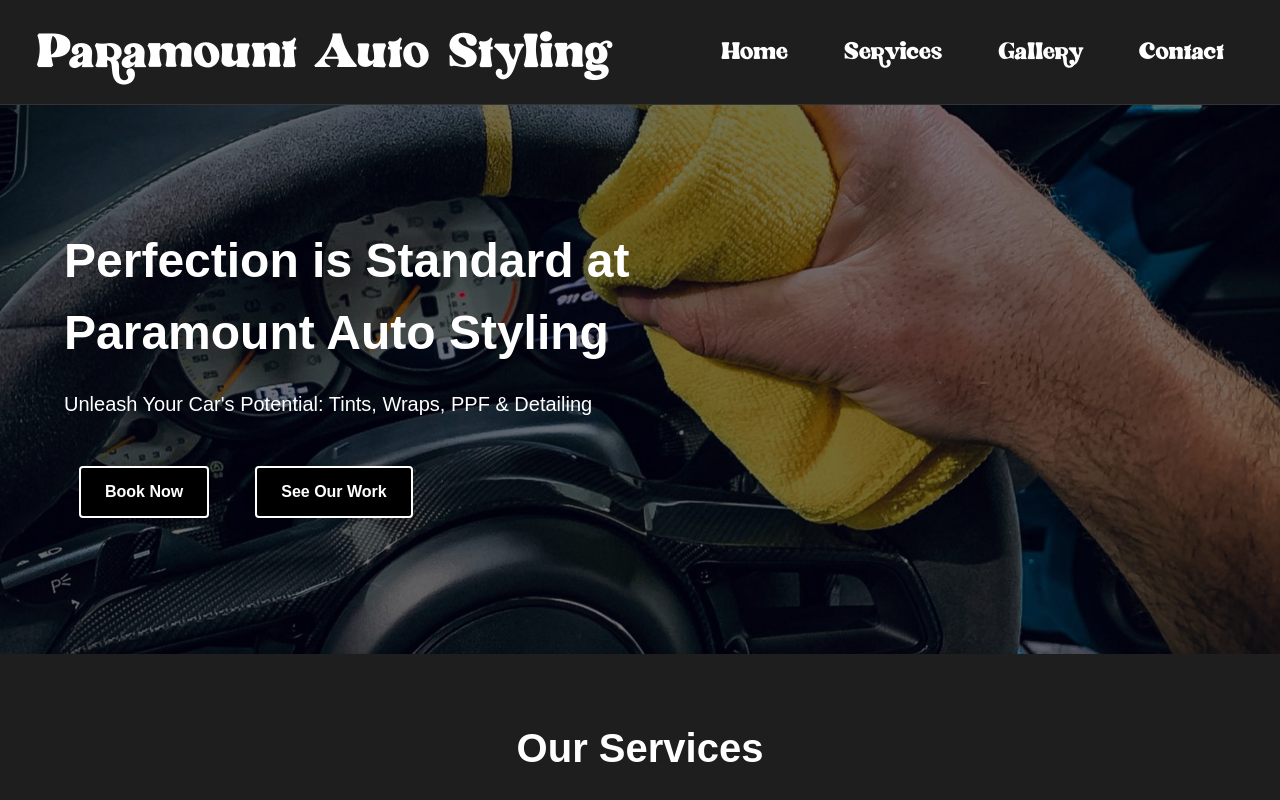
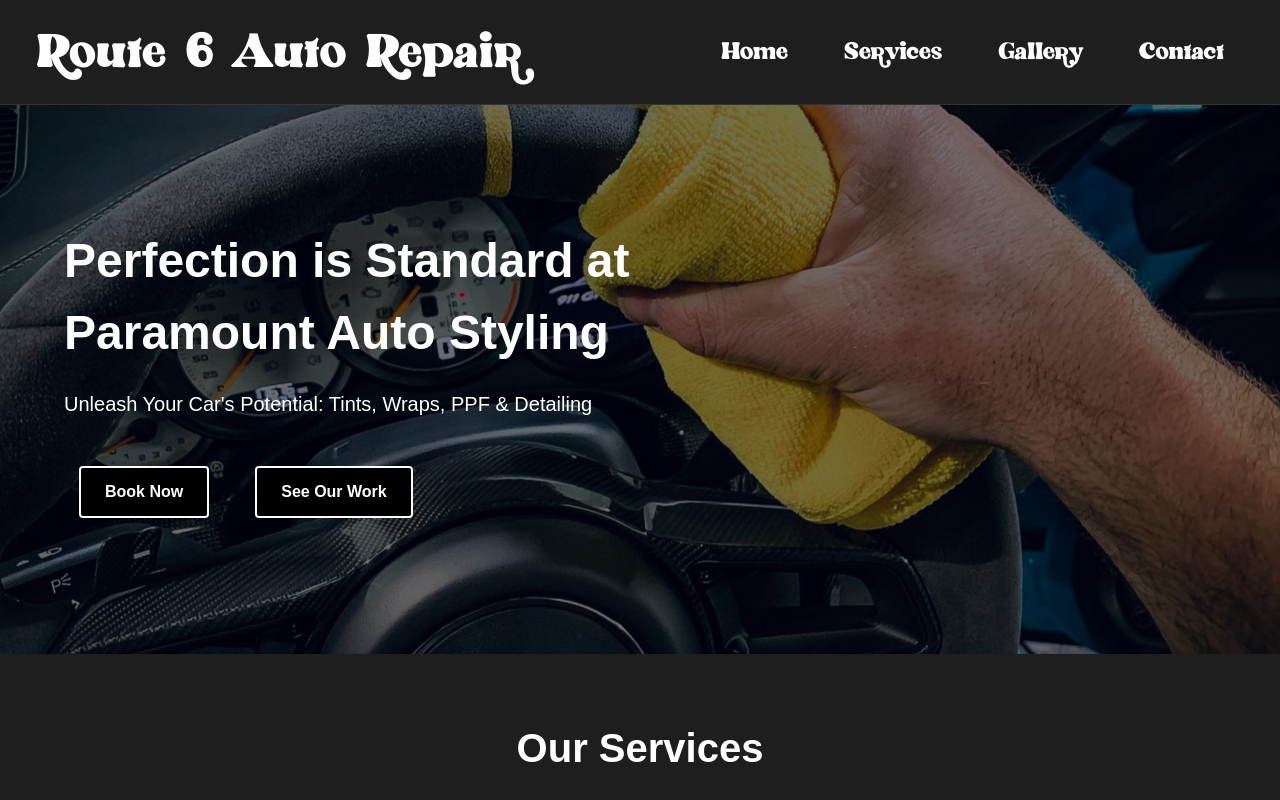
Before and after one commit to dimijimz/Client-Websites, a React (Create React App) app: page / in a window 1280 px wide. Shown: the top 800 px of the page. Built offline with nearby package versions, Linux system fonts and the light colour scheme; a web font is replaced by a local one.

Commit message:
Backdated commit for October 16th

```diff
--- a/src/components/Header.js
+++ b/src/components/Header.js
@@ -170,7 +170,7 @@
     <>
       <HeaderContainer>
         <Nav>
-          <Logo to="/" onClick={closeMenu}>Paramount Auto Styling</Logo>
+          <Logo to="/" onClick={closeMenu}>Route 6 Auto Repair</Logo>
           <MenuIcon onClick={() => setIsMenuOpen(!isMenuOpen)}>
             {isMenuOpen ? (
               <CloseIcon onClick={closeMenu}>×</CloseIcon>
```
